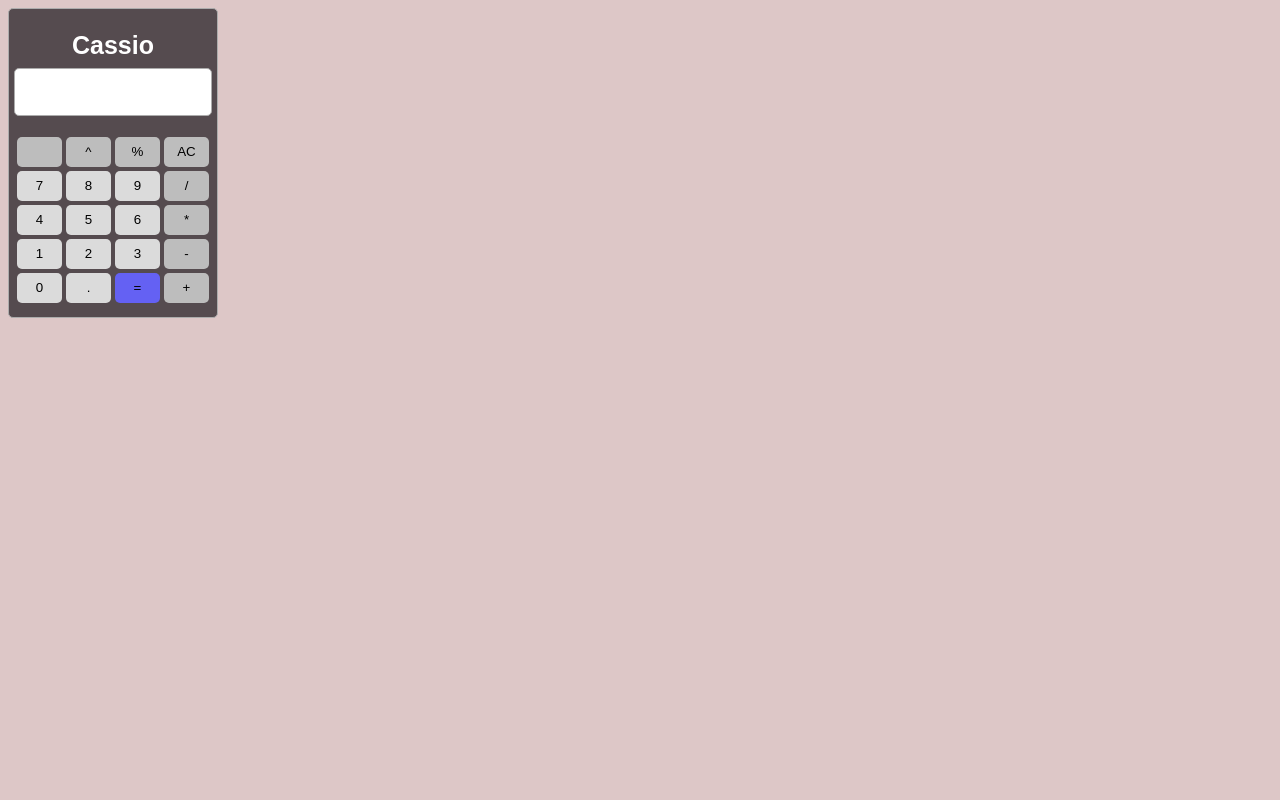
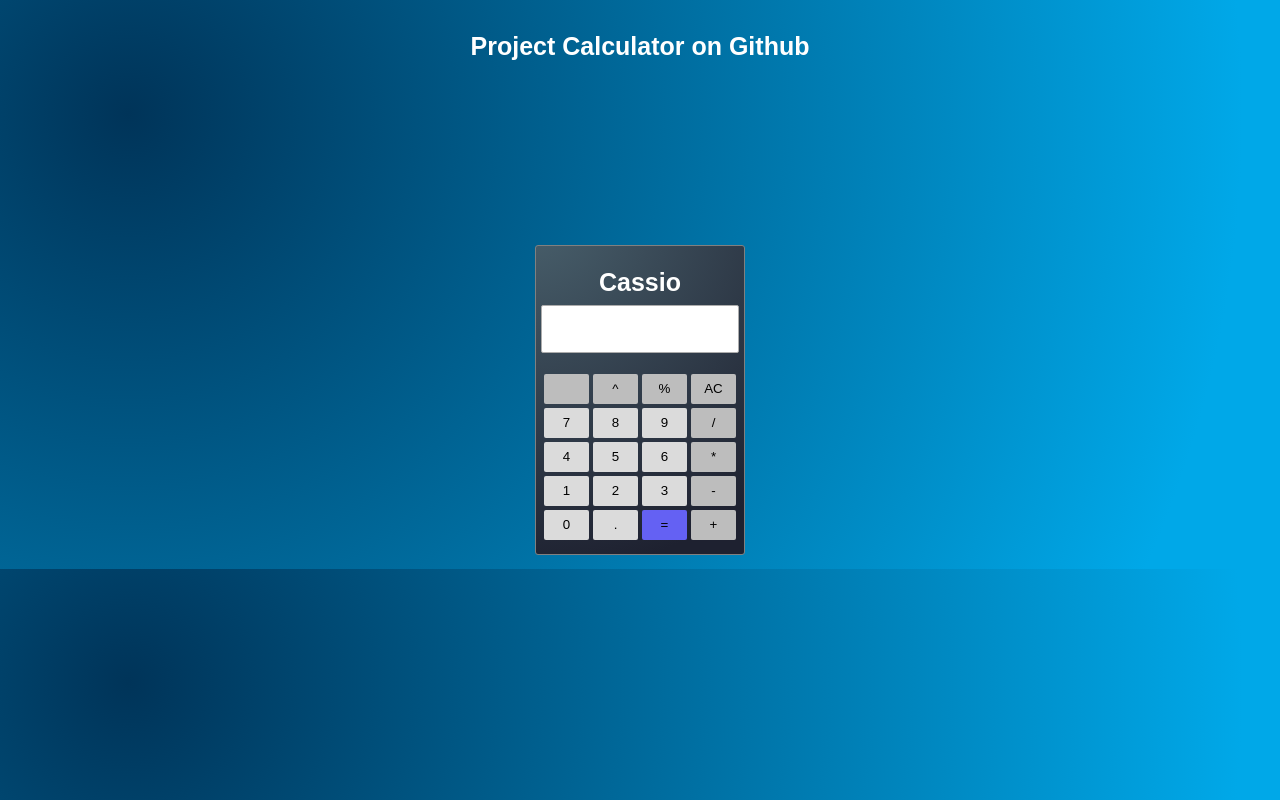
Before and after one commit to rafaelcouto-coder/calculator, a plain HTML site: page index.html in a window 1280 px wide. Drawn offline with Linux system fonts and the light colour scheme.

Commit message:
melhoria css
mudança de cores e alinhamento

```diff
--- a/index.html
+++ b/index.html
@@ -6,10 +6,18 @@
     <meta name="viewport" content="width=device-width, initial-scale=1.0">
     <title>Calculadora</title>
     <link rel="stylesheet" type="text/css" href="style.css">
+    <link href="https://fonts.googleapis.com/css2?family=Comic+Neue&family=PT+Serif&family=Roboto&display=swap" rel="stylesheet">
+    <link href="https://fonts.googleapis.com/css2?family=Source+Sans+Pro:wght@400;700&display=swap" rel="stylesheet">
     <script type="text/javascript" src="function.js"></script>
 </head>
 
 <body>
+
+    <div>
+        <h1 class="title">
+            <a href="https://github.com/rafaelcouto-coder/Calculator">Project Calculator on Github</a>
+        </h1>
+    </div>
     <div id="interface">
         <h1>Cassio</h1>
         <input type="text" id="display"><br><br>
@@ -52,6 +60,9 @@
 
         </table>
     </div>
+    <footer class="rodape">
+        <p>Rafael Couto</p><br/>
+    </footer>
 </body>
 
 </html>
--- a/style.css
+++ b/style.css
@@ -1,20 +1,42 @@
 @charset "UTF-8";
 
+
 body {
-    background-color:  #9e5b5b57;
+    background-image: radial-gradient( circle farthest-corner at 10% 20%,  rgba(0,52,89,1) 0%, rgba(0,168,232,1) 90% );
     font-family: Arial, sans-serif;
+}
+
+@media (min-width: 700px) {
+    body {
+        background-color: rgb(14, 111, 150);
+    }
+}
+
+.title {
+    padding: 15px;
+}
+
+a {
+    color: white;
+    text-decoration: none;
+}
+
+a:hover {
+    text-decoration: underline;
 }
 
 div#interface{
     width: 210px; /* largura do box dsd */
     height: 310px; /* altura do box */
-    border: 1px solid rgb(172, 172, 172);
     padding: 5px 5px; /* padding à esquerda e à direita */
-    border-radius: 5px; /* arredontar borda*/
+    border-radius: 3px; /* arredontar borda*/
     position: absolute;
     box-sizing: border-box;
-    background-color: #554b4f;
+    border: 1px solid grey;
+    background-image: radial-gradient( circle farthest-corner at -4% -12.9%,  rgba(74,98,110,1) 0.3%, rgba(30,33,48,1) 90.2% );
     text-align: center;
+    top: calc(50% - 155px);
+    left: calc(50% - 105px);
 }
 
 table#button{
@@ -33,7 +55,7 @@ h1 {
 
 input {
     border: 1px solid rgb(172, 172, 172);
-    border-radius: 5px;
+    border-radius: 2px;
     height: 40px; /* altura do box */
     width: 190px;
     padding: 3px;
@@ -45,7 +67,7 @@ input {
 
 .bt {
     text-align: center;
-    border-radius: 5px; /* arredontar borda*/
+    border-radius: 2px; /* arredontar borda*/
     width: 45px; /* largura */
     height: 30px; /* altura*/
     cursor: pointer;
@@ -74,3 +96,11 @@ input {
 .bt.igual{
     background-color: #6461f3;
 }
+
+.rodape {
+    font-weight: bold;
+    font-size: 1em;
+    text-align: center;
+    margin-top: 35%;
+    color: #ffffff;
+}
```
